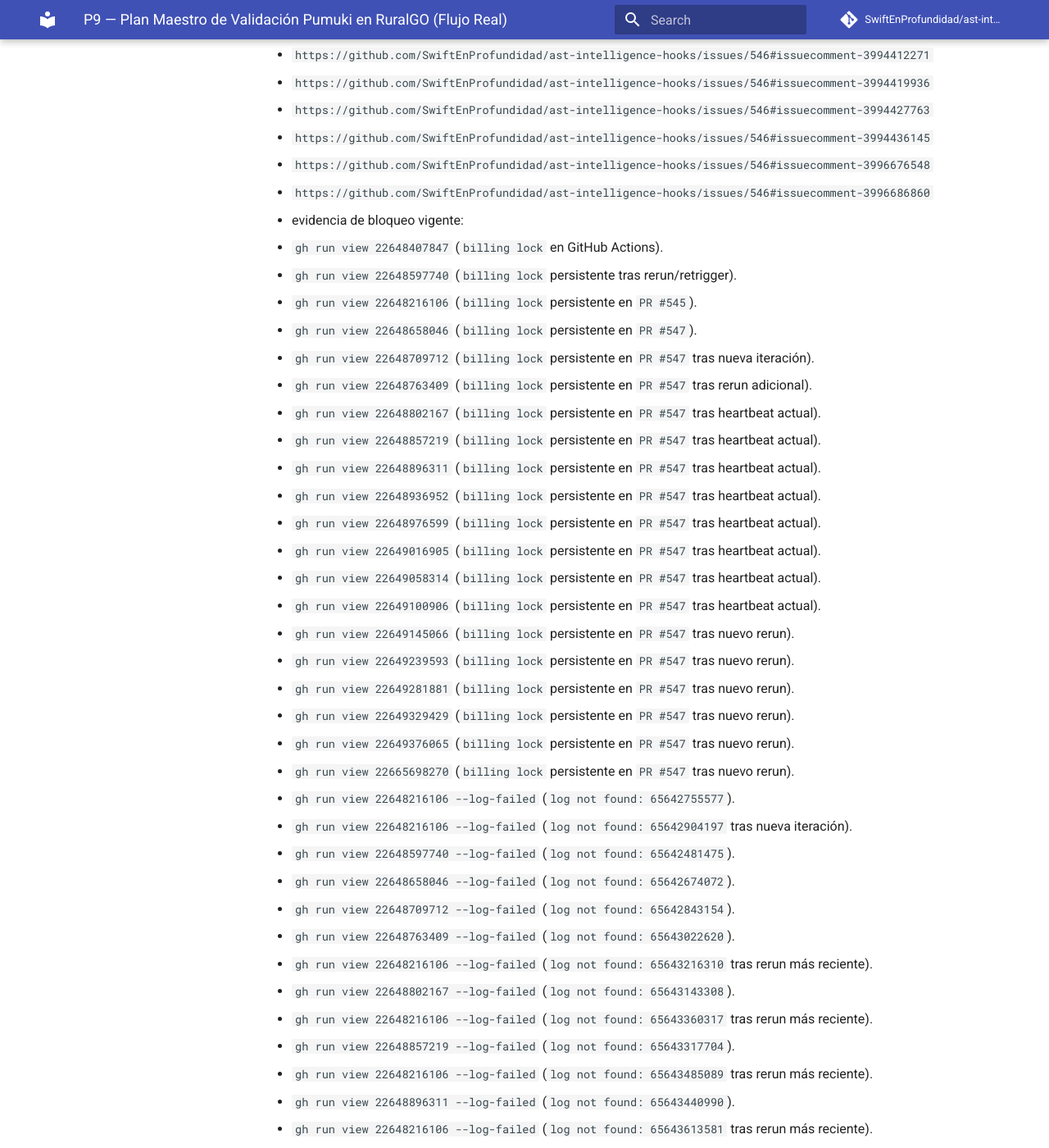
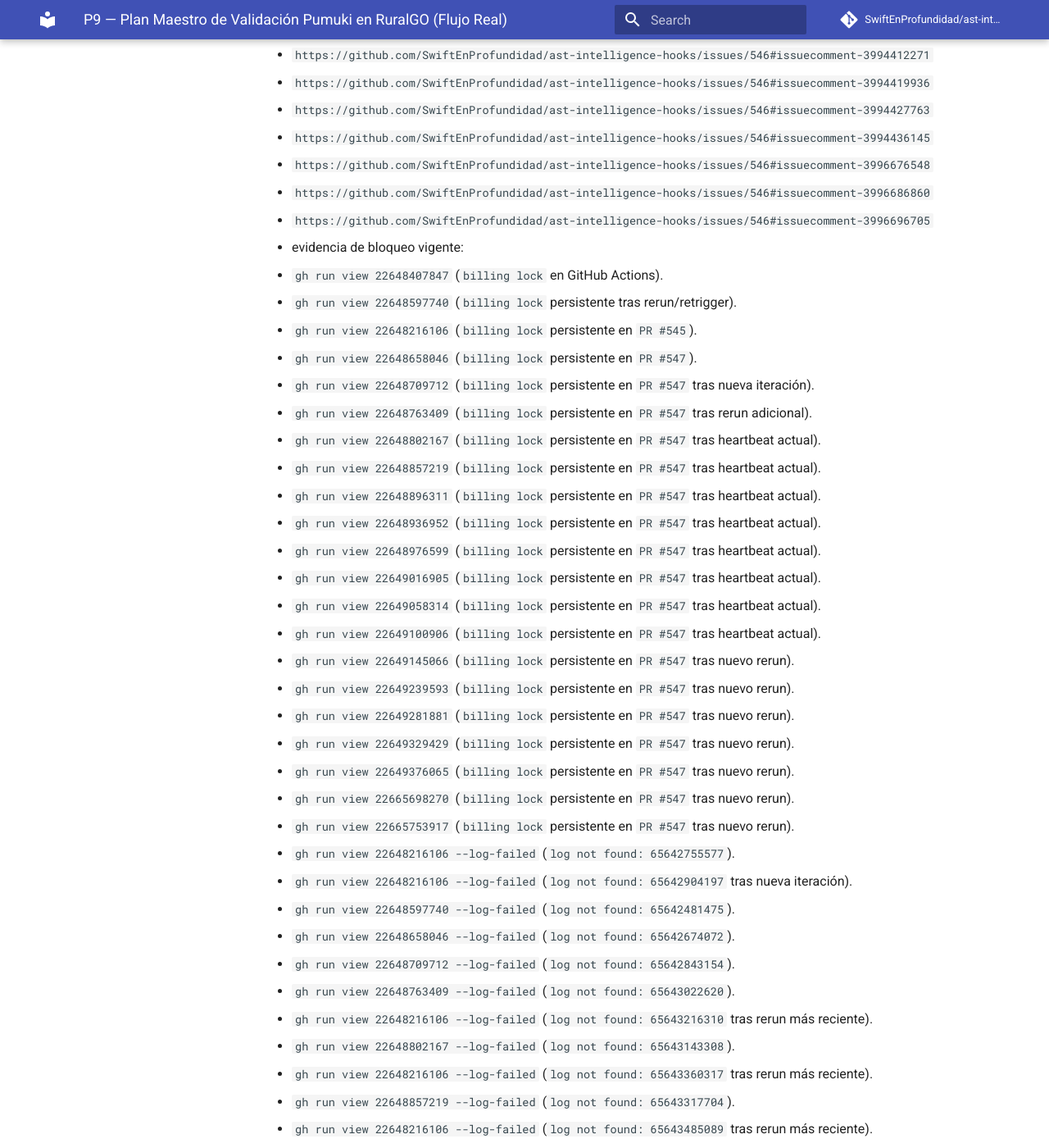
Before and after one commit to SwiftEnProfundidad/ast-intelligence-hooks, an MkDocs documentation site: the page built from docs/seguimiento-completo-validacion-ruralgo-03-03-2026.md, in a window 1280 px wide and 1400 px high, scrolled down 48914 px. Shown: the whole window at 82% size. Built offline with MkDocs 1.6.1 and Material for MkDocs 9.7.7, drawn with Linux system fonts in a browser that asks for light colours; comment, search, counter and statistics services are not loaded; some of the changed text lies outside the part shown.

Commit message:
docs(tracking): record T47 heartbeat and rerun evidence

```diff
--- a/docs/seguimiento-completo-validacion-ruralgo-03-03-2026.md
+++ b/docs/seguimiento-completo-validacion-ruralgo-03-03-2026.md
@@ -1360,6 +1360,7 @@ Criterio de salida F5:
       - `https://github.com/SwiftEnProfundidad/ast-intelligence-hooks/issues/546#issuecomment-3994436145`
       - `https://github.com/SwiftEnProfundidad/ast-intelligence-hooks/issues/546#issuecomment-3996676548`
       - `https://github.com/SwiftEnProfundidad/ast-intelligence-hooks/issues/546#issuecomment-3996686860`
+      - `https://github.com/SwiftEnProfundidad/ast-intelligence-hooks/issues/546#issuecomment-3996696705`
     - evidencia de bloqueo vigente:
       - `gh run view 22648407847` (`billing lock` en GitHub Actions).
       - `gh run view 22648597740` (`billing lock` persistente tras rerun/retrigger).
@@ -1381,6 +1382,7 @@ Criterio de salida F5:
       - `gh run view 22649329429` (`billing lock` persistente en `PR #547` tras nuevo rerun).
       - `gh run view 22649376065` (`billing lock` persistente en `PR #547` tras nuevo rerun).
       - `gh run view 22665698270` (`billing lock` persistente en `PR #547` tras nuevo rerun).
+      - `gh run view 22665753917` (`billing lock` persistente en `PR #547` tras nuevo rerun).
       - `gh run view 22648216106 --log-failed` (`log not found: 65642755577`).
       - `gh run view 22648216106 --log-failed` (`log not found: 65642904197` tras nueva iteración).
       - `gh run view 22648597740 --log-failed` (`log not found: 65642481475`).
@@ -1414,6 +1416,8 @@ Criterio de salida F5:
       - `gh run view 22649376065 --log-failed` (`log not found: 65644998850` tras rerun más reciente).
       - `gh run view 22648216106 --log-failed` (`log not found: 65696640781` tras rerun más reciente).
       - `gh run view 22665698270 --log-failed` (`log not found: 65696755730` tras rerun más reciente).
+      - `gh run view 22648216106 --log-failed` (`log not found: 65696859556` tras rerun más reciente).
+      - `gh run view 22665753917 --log-failed` (`log not found: 65696940449` tras rerun más reciente).
       - `gh pr checks 547 --json name,state,bucket,link,description` (`security/snyk` sin cuota).
       - `gh pr checks 545 --json name,state,bucket,link,description` (`security/snyk` sin cuota).
 
```
